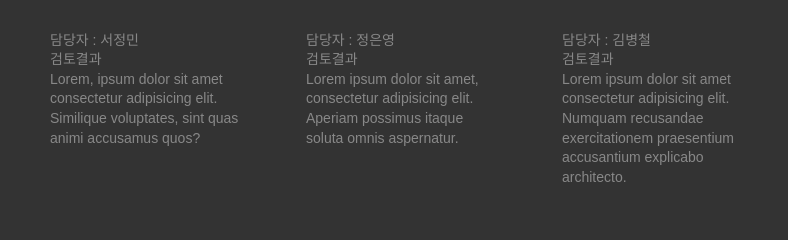
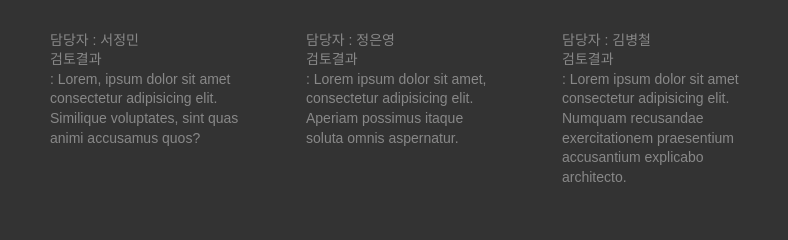
Before and after one commit to gos337/Html_Flex_Video, a plain HTML site: page index.html in a window 1280 px wide. Shown: the part 277-517 px from the top of the page, 492-1280 px from the left. Drawn offline with Linux system fonts and the light colour scheme.

Commit message:
전체 UI스타일 완성

```diff
--- a/index.html
+++ b/index.html
@@ -3,7 +3,7 @@
 <head>
     <meta charset="UTF-8">
     <meta name="viewport" content="width=device-width, initial-scale=1.0">
-    <title>FLEX 영상 소개</title>
+    <title>Native-WebGL 검토</title>
     <link rel="icon" href="favicon.ico" type="image/x-icon">
     <link rel="stylesheet" href="css/style.css">
     <script src="https://kit.fontawesome.com/967e4cbbdd.js" crossorigin="anonymous"></script>
@@ -42,7 +42,7 @@
                         <h2>02. A-Frame</h2>
                         <p>담당자 : 서정민</p>
                         <p>검토결과</p>
-                        <p>Lorem, ipsum dolor sit amet consectetur adipisicing elit. Similique voluptates, sint quas animi accusamus quos?
+                        <p> : Lorem, ipsum dolor sit amet consectetur adipisicing elit. Similique voluptates, sint quas animi accusamus quos?
                         </p>
                     </div>
 
@@ -58,7 +58,7 @@
                         <h2>03. PlayCanvas</h2>
                         <p>담당자 : 정은영</p>
                         <p>검토결과</p>
-                        <p>Lorem ipsum dolor sit amet, consectetur adipisicing elit. Aperiam possimus itaque soluta omnis aspernatur.
+                        <p> : Lorem ipsum dolor sit amet, consectetur adipisicing elit. Aperiam possimus itaque soluta omnis aspernatur.
                         </p>
                     </div>
 
@@ -74,7 +74,7 @@
                         <h2>04. Unity</h2>
                         <p>담당자 : 김병철</p>
                         <p>검토결과</p>
-                        <p>Lorem ipsum dolor sit amet consectetur adipisicing elit. Numquam recusandae exercitationem praesentium accusantium explicabo architecto.</p>
+                        <p> : Lorem ipsum dolor sit amet consectetur adipisicing elit. Numquam recusandae exercitationem praesentium accusantium explicabo architecto.</p>
                     </div>
 
                     <figure>
```
